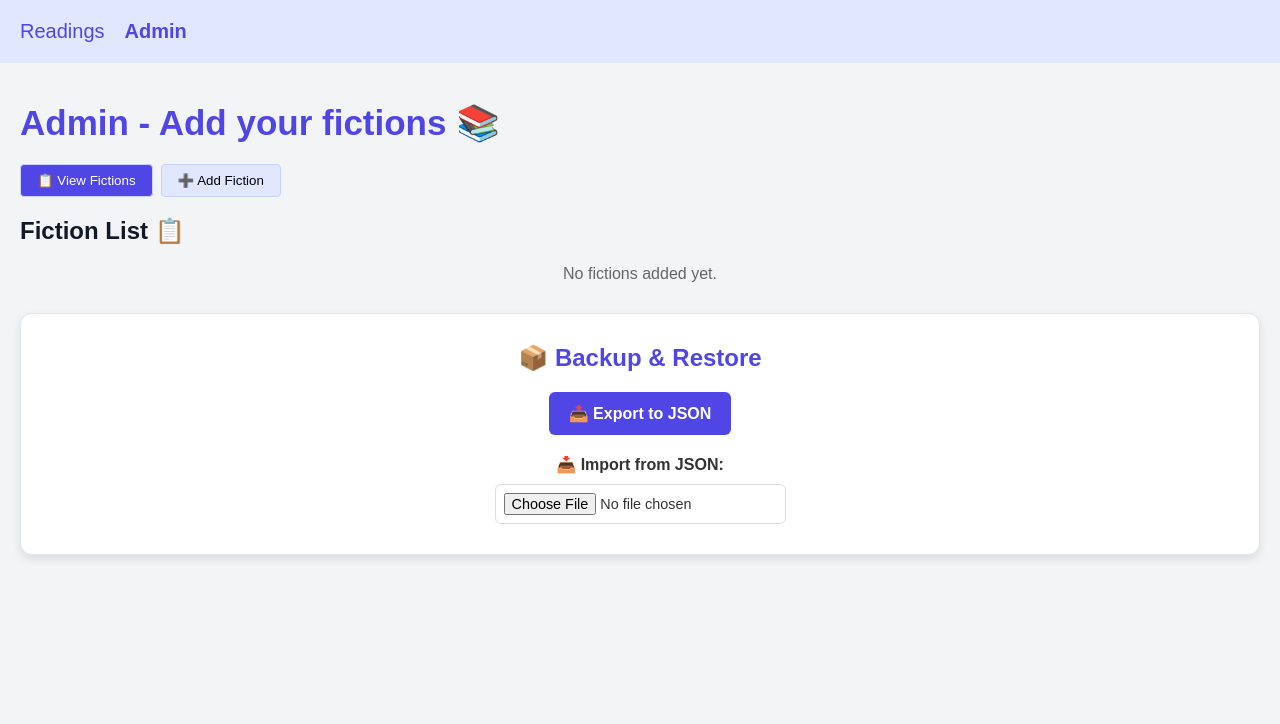
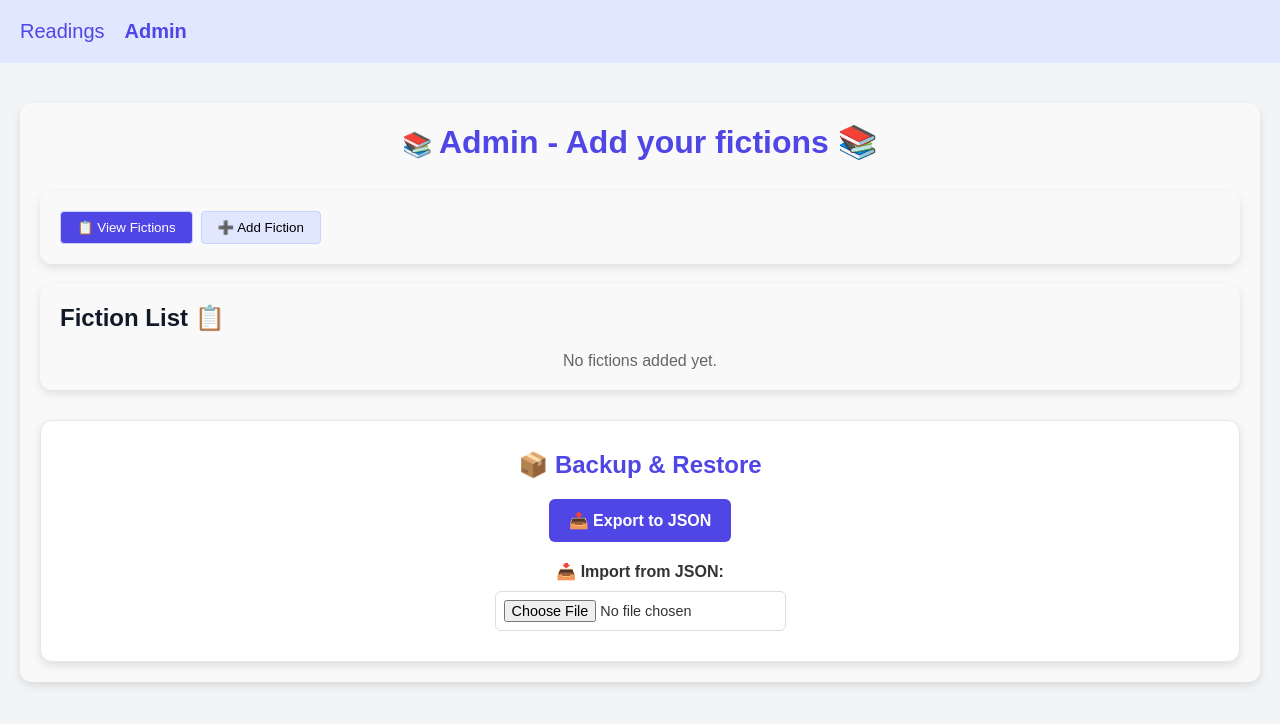
Before and after one commit to AnthonySkr/reading-tracker, a Vue app: page /admin in a window 1280 px wide. Shown: the top 724 px of the page. Built offline with nearby package versions, Linux system fonts and the light colour scheme.

Commit message:
improve general style of admin

```diff
--- a/src/views/AdminView.vue
+++ b/src/views/AdminView.vue
@@ -55,4 +55,81 @@ function handleSaved() {
   </div>
 </template>
 
-<style scoped lang="scss"></style>
+<style scoped lang="scss">
+@use '@/assets/main' as main;
+@use 'sass:color';
+
+div {
+  max-width: 1200px;
+  margin: 0 auto;
+  padding: 20px;
+  background-color: #f9f9f9;
+  border-radius: 12px;
+  box-shadow: 0 4px 10px rgba(0, 0, 0, 0.1);
+}
+
+h1 {
+  text-align: center;
+  color: main.$primary-color;
+  font-size: 2rem;
+  margin-bottom: 30px;
+  font-weight: bold;
+
+  &::before {
+    content: '📚 ';
+    font-size: 1.5rem;
+  }
+}
+
+.NavButtons {
+  display: flex;
+  justify-content: center;
+  margin-bottom: 30px;
+
+  button {
+    background-color: main.$primary-color;
+    color: white;
+    border: none;
+    padding: 10px 20px;
+    margin: 0 10px;
+    border-radius: 6px;
+    font-size: 1rem;
+    font-weight: bold;
+    cursor: pointer;
+    transition:
+      background-color 0.3s ease,
+      transform 0.2s ease;
+
+    &:hover {
+      background-color: color.scale(main.$primary-color, $lightness: -10%);
+      transform: translateY(-2px);
+    }
+
+    &:active {
+      transform: translateY(0);
+    }
+
+    &.active {
+      background-color: color.scale(main.$primary-color, $lightness: -20%);
+    }
+  }
+}
+
+.FictionForm,
+.FictionList,
+.FictionBackup {
+  margin-bottom: 30px;
+  animation: fadeIn 0.5s ease-in-out;
+}
+
+@keyframes fadeIn {
+  from {
+    opacity: 0;
+    transform: translateY(10px);
+  }
+  to {
+    opacity: 1;
+    transform: translateY(0);
+  }
+}
+</style>
```
